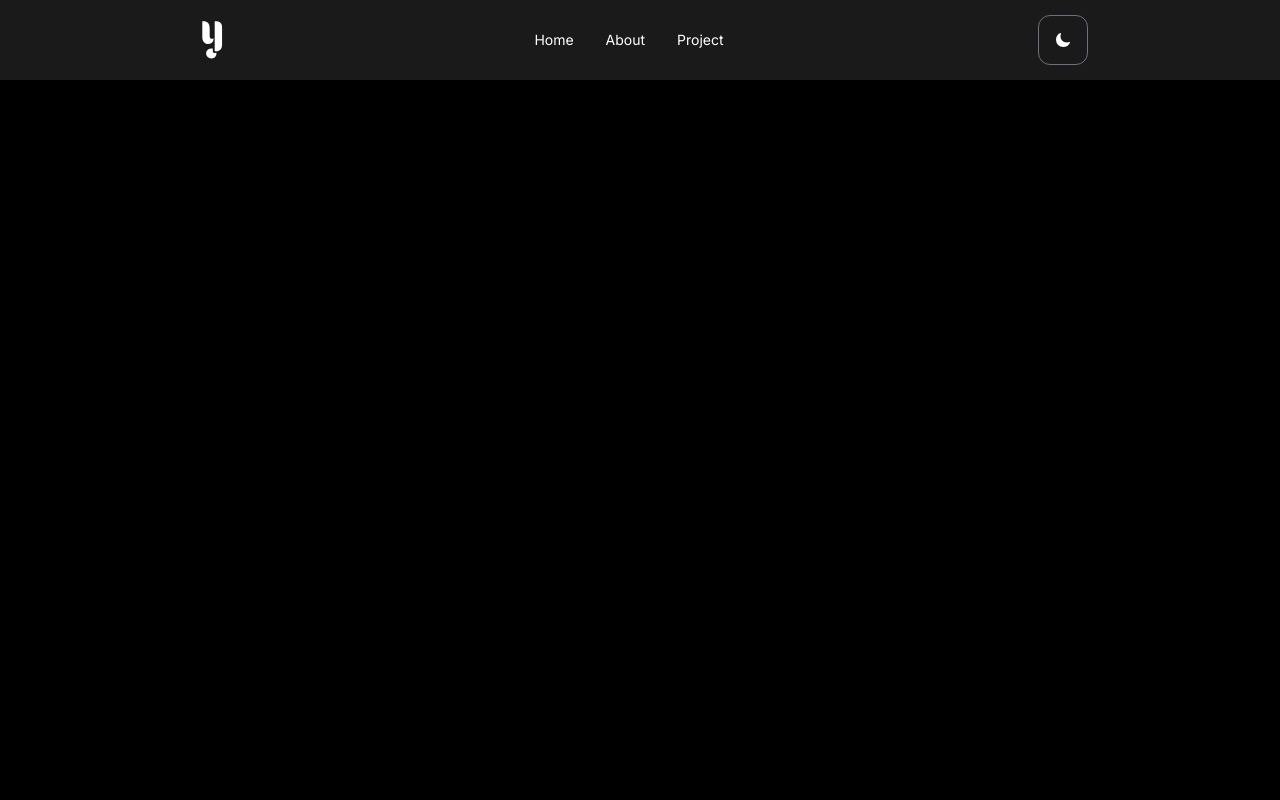
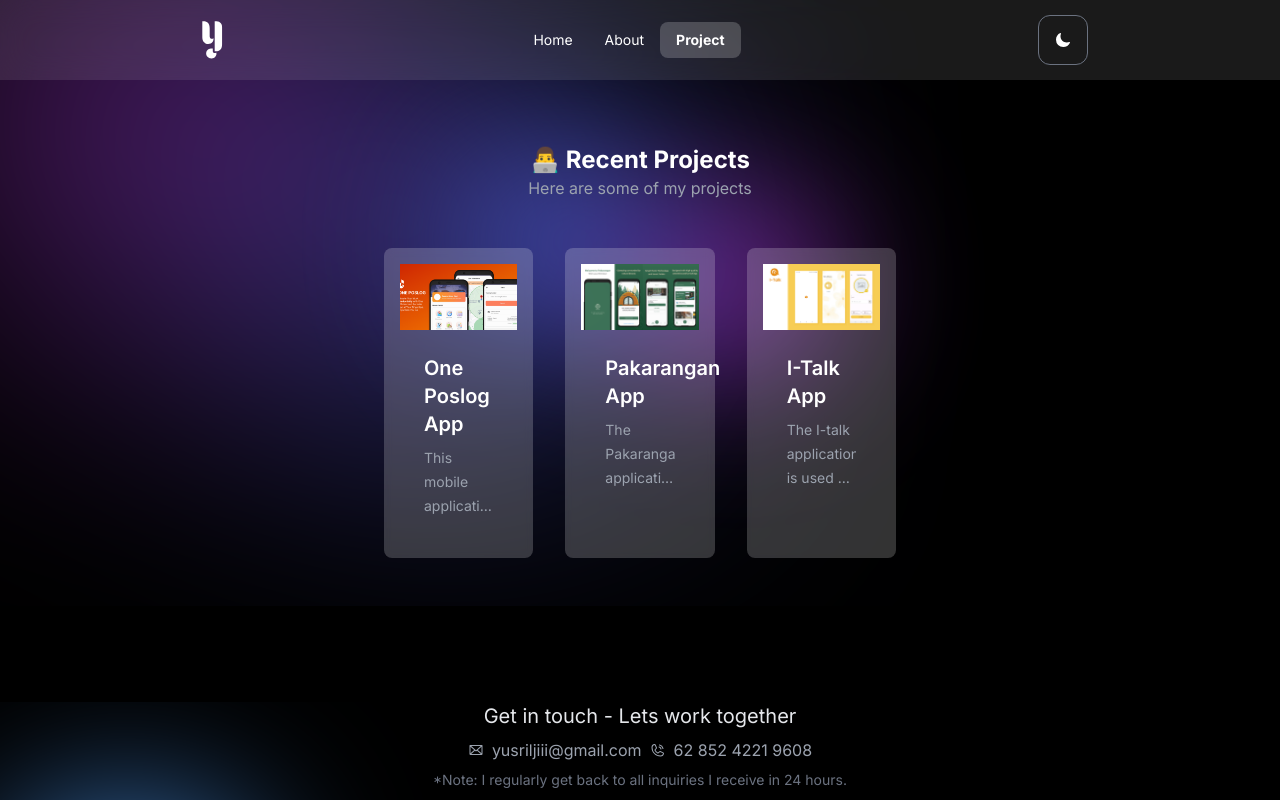
Before and after one commit to yysrll/personal_nextjs, a Next.js app: page /project in a window 1280 px wide. Before the commit this address had no page. Shown: the top 800 px of the page. Built offline with nearby package versions, Linux system fonts and the light colour scheme.

Commit message:
feat: add project page

```diff
--- a/components/TopNav.tsx
+++ b/components/TopNav.tsx
@@ -7,6 +7,7 @@ import ThemeSwitcher from "./ThemeSwitcher";
 import { useState } from "react";
 import { CiMenuBurger } from "react-icons/ci";
 import { GoChevronDown } from "react-icons/go";
+import navigations from "../data/MenuData";
 
 export default function TopNav() {
   const path = usePathname();
@@ -69,18 +70,3 @@ function NavList({ path }: NavListProps) {
     </>
   );
 }
-
-const navigations = [
-  {
-    name: "Home",
-    link: "/",
-  },
-  {
-    name: "About",
-    link: "/about",
-  },
-  {
-    name: "Project",
-    link: "#",
-  },
-];
--- /dev/null
+++ b/data/MenuData.tsx
@@ -0,0 +1,16 @@
+const navigations = [
+  {
+    name: "Home",
+    link: "/",
+  },
+  {
+    name: "About",
+    link: "/about",
+  },
+  {
+    name: "Project",
+    link: "/project",
+  },
+];
+
+export default navigations;
--- /dev/null
+++ b/data/ProjectData.tsx
@@ -0,0 +1,25 @@
+const projects = [
+  {
+    title: "One Poslog App",
+    description:
+      "This mobile application for ultimate all-in-one solution for optimizing your workday at PT Pos Logistics Indonesia. This internal app is designed to streamline your daily tasks, enhance collaboration, and boost productivity like never before.",
+    image: "/projects/oneposlog.png",
+    link: "",
+  },
+  {
+    title: "Pakarangan App",
+    description:
+      "The Pakarangan application is designed to check the availability of glamping sites at the Pakarangan tourist destination.",
+    image: "/projects/pakarangan.png",
+    link: "https://github.com",
+  },
+  {
+    title: "I-Talk App",
+    description:
+      "The I-talk application is used as a learning tool for children to recognize objects or images with modifiable voice features.",
+    image: "/projects/I-Talk.png",
+    link: "https://github.com",
+  },
+];
+
+export default projects;
--- a/src/app/_components/ProjectCard.tsx
+++ b/src/app/_components/ProjectCard.tsx
@@ -40,15 +40,3 @@ export default function ProjectCard({
     </div>
   );
 }
-
-const labels = [
-  {
-    name: "Laravel",
-  },
-  {
-    name: "React",
-  },
-  {
-    name: "Tailwind",
-  },
-];
--- a/src/app/_components/ProjectList.tsx
+++ b/src/app/_components/ProjectList.tsx
@@ -1,3 +1,4 @@
+import projects from "../../../data/ProjectData";
 import ProjectCard from "./ProjectCard";
 
 export default function ProjectList() {
@@ -22,27 +23,3 @@ export default function ProjectList() {
     </div>
   );
 }
-
-const projects = [
-  {
-    title: "One Poslog App",
-    description:
-      "This mobile application for ultimate all-in-one solution for optimizing your workday at PT Pos Logistics Indonesia. This internal app is designed to streamline your daily tasks, enhance collaboration, and boost productivity like never before.",
-    image: "/projects/oneposlog.png",
-    link: "",
-  },
-  {
-    title: "Pakarangan App",
-    description:
-      "The Pakarangan application is designed to check the availability of glamping sites at the Pakarangan tourist destination.",
-    image: "/projects/pakarangan.png",
-    link: "https://github.com",
-  },
-  {
-    title: "I-Talk App",
-    description:
-      "The I-talk application is used as a learning tool for children to recognize objects or images with modifiable voice features.",
-    image: "/projects/I-Talk.png",
-    link: "https://github.com",
-  },
-];
--- /dev/null
+++ b/src/app/project/page.tsx
@@ -0,0 +1,13 @@
+import ProjectList from "../_components/ProjectList";
+
+export default function Page() {
+  return (
+    <div className="bg-hero-pattern-top bg-no-repeat">
+      <div className="bg-hero-pattern-full bg-center bg-no-repeat">
+        <div className="flex flex-col items-center px-12 pt-24 md:px-32 lg:px-48">
+          <ProjectList />
+        </div>
+      </div>
+    </div>
+  );
+}
```
